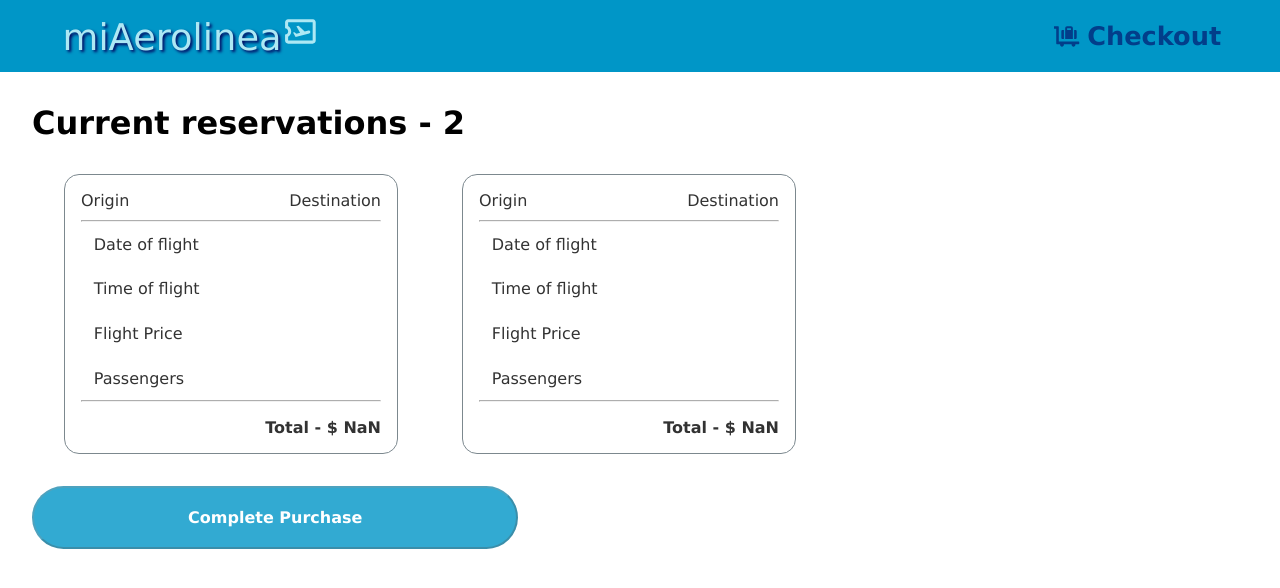
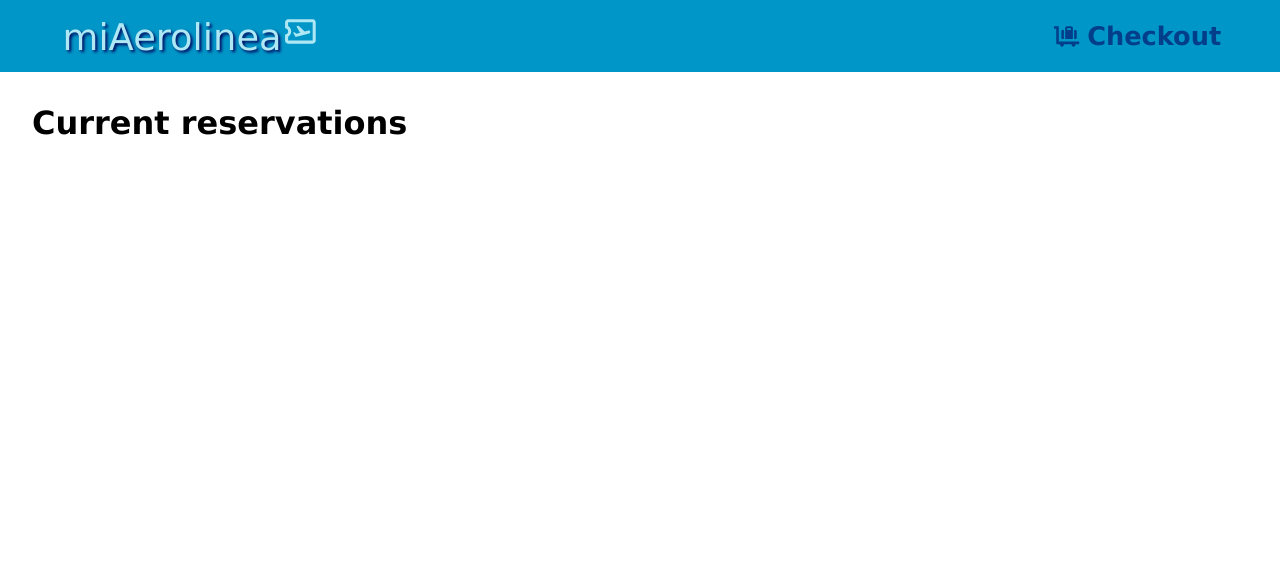
Before and after one commit to Boomerang24/mi-aerolinea, a React (Create React App) app: page /checkout in a window 1280 px wide. Shown: the top 588 px of the page. Built offline with nearby package versions, Linux system fonts and the light colour scheme.

Commit message:
Added resetters for dates,cities and passengers reducers

```diff
--- a/src/actions/cities.ts
+++ b/src/actions/cities.ts
@@ -25,3 +25,5 @@ export const setCityType = (cityLocation: string): Action<string | number> => {
     payload: cityLocation,
   };
 };
+
+export const resetCities = () => ({ type: types.resetCities });
--- a/src/actions/date.ts
+++ b/src/actions/date.ts
@@ -15,3 +15,5 @@ export const setFlightType = (flight: string): Action<string> => ({
   type: types.flightType,
   payload: flight,
 });
+
+export const resetDates = () => ({ type: types.resetDates });
--- a/src/actions/tickets.ts
+++ b/src/actions/tickets.ts
@@ -10,3 +10,5 @@ export const doPassengerDecrease = (value: number): Action<number> => ({
   type: types.passengersDecrease,
   payload: value,
 });
+
+export const resetPassengers = () => ({ type: types.resetPassengers });
--- a/src/components/checkout/CheckoutCard.tsx
+++ b/src/components/checkout/CheckoutCard.tsx
@@ -61,7 +61,7 @@ export const FlightCheckoutCard = ({ ...props }: IFlights) => {
       </div>
       <hr />
       <div className="checkoutcard__card-summary">
-        <span>Total - $ {total}</span>
+        <span>Total - $ {!ticketPrice ? "0" : total}</span>
       </div>
     </div>
   );
--- a/src/components/checkout/CheckoutModal.tsx
+++ b/src/components/checkout/CheckoutModal.tsx
@@ -3,6 +3,9 @@ import Modal from "react-modal";
 import { RootStateOrAny, useDispatch, useSelector } from "react-redux";
 import { useHistory } from "react-router-dom";
 import Swal from "sweetalert2";
+import { resetCities } from "../../actions/cities";
+import { resetDates } from "../../actions/date";
+import { resetPassengers } from "../../actions/tickets";
 
 import { uiCloseModal } from "../../actions/ui";
 import { useForm } from "../../hooks/useForm";
@@ -26,8 +29,11 @@ export const CheckoutModal = () => {
   const handlePayBtn = (e: MouseEvent<HTMLButtonElement>) => {
     e.preventDefault();
     Swal.fire("Success", "Completed purchase", "success")
-      .then(() => history.replace("/"))
+      .then(() => history.push("/"))
       .then(() => closeModal());
+    dispatch(resetDates());
+    dispatch(resetCities());
+    dispatch(resetPassengers());
   };
 
   const isEmpty = Object.values(formulario).some((value) => value === "");
--- a/src/components/checkout/CheckoutScreen.tsx
+++ b/src/components/checkout/CheckoutScreen.tsx
@@ -18,11 +18,12 @@ export const CheckoutScreen = () => {
 
   return (
     <div className="screen-wrapper">
-      <h1>Current reservations - 2</h1>
+      <h1>Current reservations</h1>
       <div className="checkflightscreen__flights-wrapper disabled">
-        <FlightCheckoutCard {...departureFlight} />
-        <FlightCheckoutCard {...returnFlight} />
+        {departureFlight && <FlightCheckoutCard {...departureFlight} />}
+        {returnFlight && <FlightCheckoutCard {...returnFlight} />}
       </div>
+      {departureFlight && returnFlight && (
         <button
           className={`mainscreen__flight-button ${emptyFlights && `disabled`}`}
           onClick={toggleModalReducer}
@@ -30,6 +31,7 @@ export const CheckoutScreen = () => {
         >
           Complete Purchase
         </button>
+      )}
       <CheckoutModal />
     </div>
   );
--- a/src/reducers/ticketsReducer.ts
+++ b/src/reducers/ticketsReducer.ts
@@ -22,6 +22,9 @@ export const ticketsReducer = (
         passengers: passengers - action.payload,
       };
 
+    case types.resetPassengers:
+      return initialCounter;
+
     default:
       return state;
   }
--- a/src/types/types.ts
+++ b/src/types/types.ts
@@ -4,6 +4,7 @@ export const types = {
 
   passengersIncrease: "[ticket] Increase Passengers",
   passengersDecrease: "[ticket] Decrease Passengers",
+  resetPassengers: "[ticket] Reset Passengers",
 
   departureDate: "[date] Departure Date",
   returnDate: "[date] Return Date",
```
Lines whose indentation alone changed are shown as unchanged.
